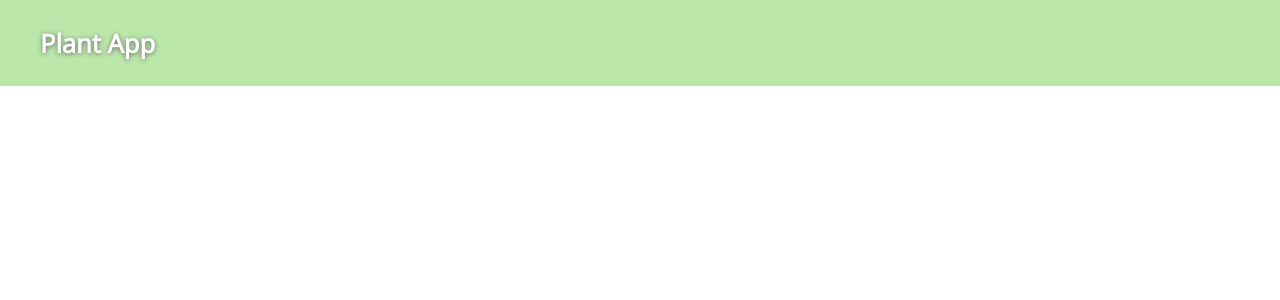
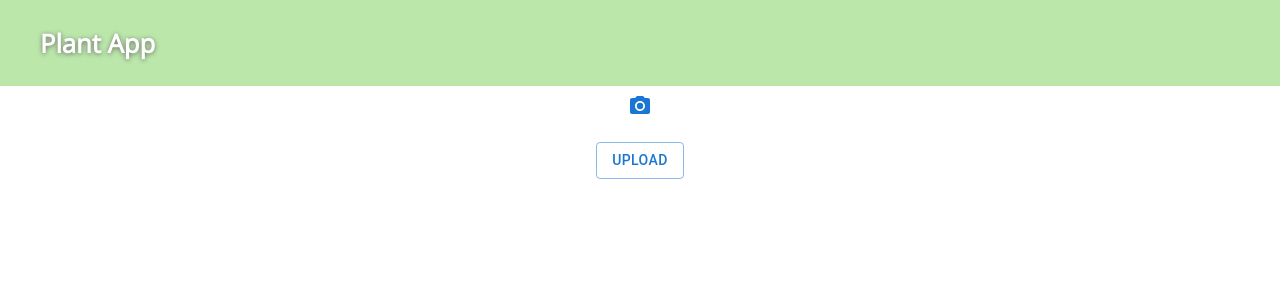
Before and after one commit to xfsherry/nwhacks2023, a React (Create React App) app in the folder client/: page / in a window 1280 px wide. Shown: the top 300 px of the page. Built offline with nearby package versions, Linux system fonts and the light colour scheme.

Commit message:
add image upload client

```diff
--- a/client/package.json
+++ b/client/package.json
@@ -3,6 +3,9 @@
   "version": "0.1.0",
   "private": true,
   "dependencies": {
+    "@emotion/react": "^11.10.5",
+    "@emotion/styled": "^11.10.5",
+    "@material/button": "^14.0.0",
     "@mui/icons-material": "^5.11.0",
     "@testing-library/jest-dom": "^5.16.5",
     "@testing-library/react": "^13.4.0",
@@ -35,5 +38,8 @@
       "last 1 firefox version",
       "last 1 safari version"
     ]
+  },
+  "devDependencies": {
+    "babel-plugin-styled-components": "^2.0.7"
   }
 }
--- a/client/src/App.js
+++ b/client/src/App.js
@@ -1,4 +1,5 @@
 import './App.css';
+import ImageUpload from './Components/ImageUpload';
 import Header from './Components/Header';
 
 function App() {
@@ -7,6 +8,7 @@ function App() {
       <Header className="App-header">
           Plants
       </Header>
+      <ImageUpload/>
     </div>
   );
 }
--- /dev/null
+++ b/client/src/Components/ImageUpload.js
@@ -0,0 +1,61 @@
+import Button from "@mui/material/Button";
+import IconButton from "@mui/material/IconButton";
+import PhotoCamera from "@mui/icons-material/PhotoCamera";
+import {styled} from "@mui/material/styles";
+import React, {useState} from "react";
+
+
+const Input = styled("input")({
+    display: "none",
+});
+
+const toBase64 = file => new Promise((resolve, reject) => {
+    const reader = new FileReader();
+    reader.readAsDataURL(file);
+    reader.onload = () => resolve(reader.result);
+    reader.onerror = error => reject(error);
+});
+
+
+const ImageUpload = () => {
+const [image, setImage] = useState(undefined);
+return (
+    <div>
+        <label htmlFor="icon-button-file">
+        <Input
+                    onChange={async (e) => {
+                        const imageFile = e.target.files[0];
+                        setImage(imageFile);
+                        const base64Image = await toBase64(imageFile);
+                        console.log(base64Image);
+
+                        e.target.value = null;
+                    }}
+                    accept="image/*"
+                    id="icon-button-file"
+                    type="file"
+                />
+
+            <IconButton
+                color="primary"
+                aria-label="upload picture"
+                component="span"
+            >
+                <PhotoCamera/>
+            </IconButton>
+            <p>{image ? image.name : ""}</p>
+        </label>
+        <div className="p-2">
+            <Button  variant="outlined">
+                Upload
+            </Button>
+        </div>
+    </div>
+);
+
+
+}
+
+
+
+export default ImageUpload;
```
Also changed, not shown: 1 other file (tests, documents, lock files or other folders).
